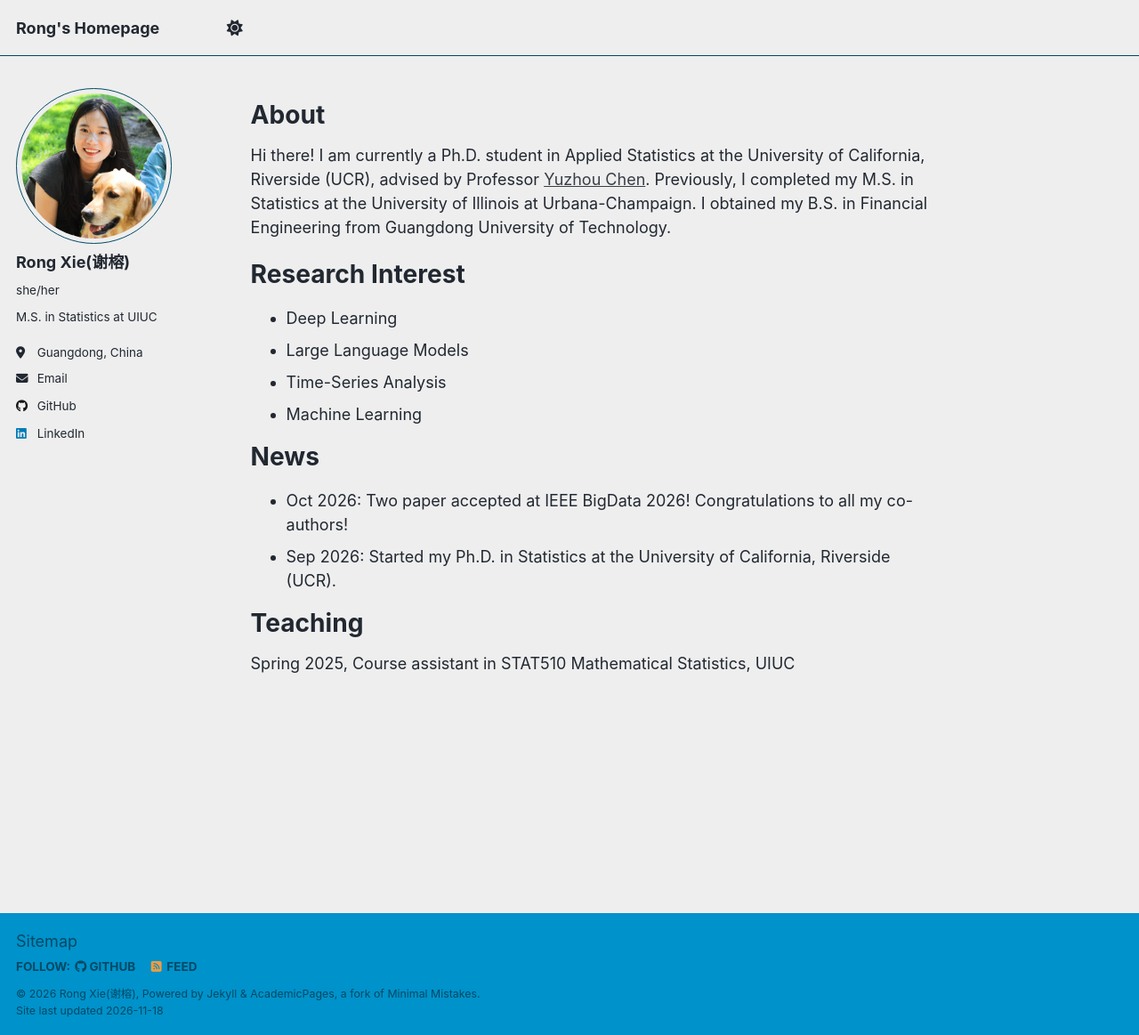
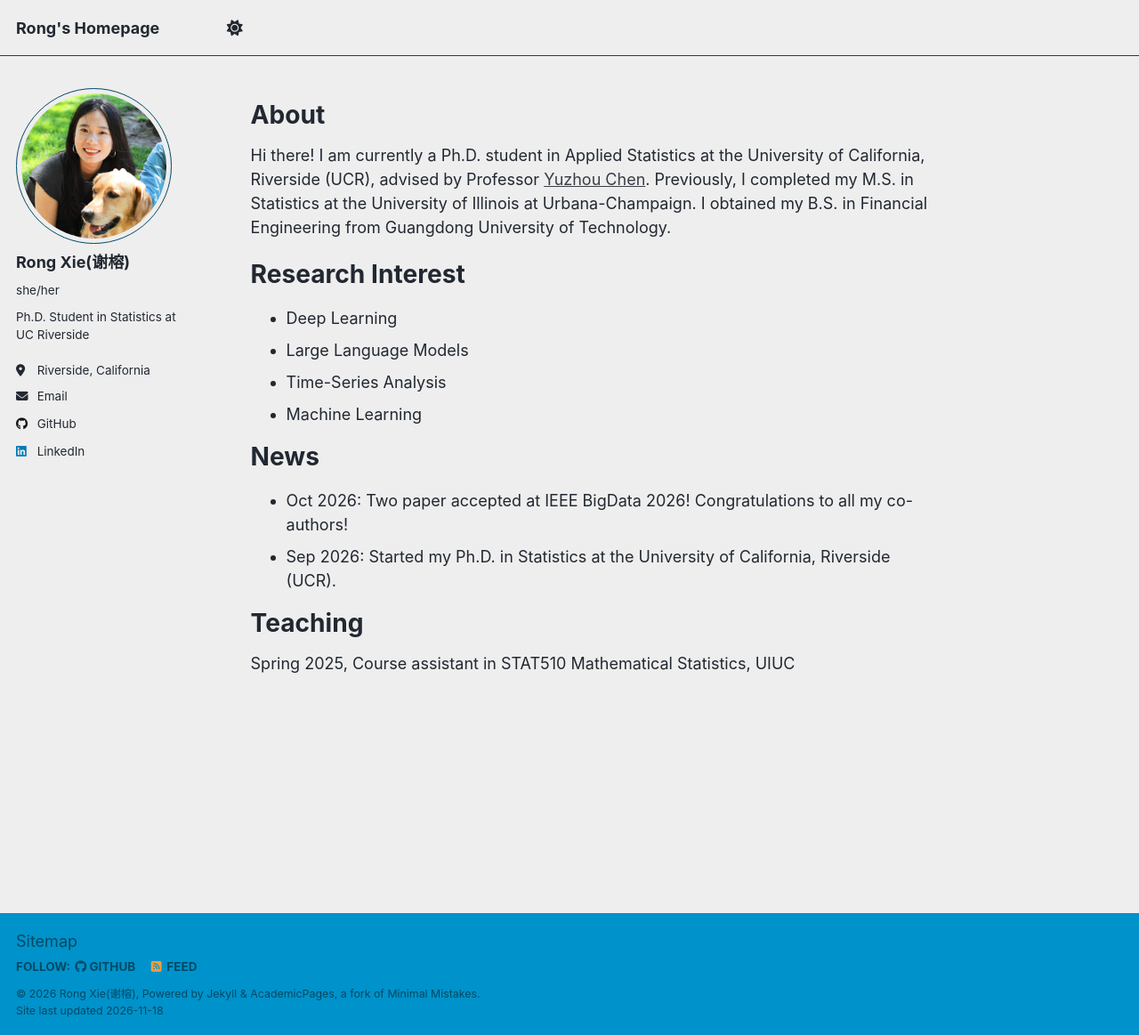
Before and after one commit to roooooog/roooooog.github.io, a Jekyll site: the page built from _pages/about.md, in a window 1280 px wide and 1163 px high. Shown: the whole window at 89% size. Built offline with Jekyll 4.4.1, drawn with Linux system fonts in a browser that asks for light colours; a script that is not in the unit is left out.

Commit message:
Update bio, location, and email in config

```diff
--- a/_config.yml
+++ b/_config.yml
@@ -26,11 +26,11 @@ author:
   avatar           : "rongxie.jpg"
   name             : "Rong Xie(谢榕)"
   pronouns         : "she/her"
-  bio              : "M.S. in Statistics at UIUC"
-  location         : "Guangdong, China"
+  bio              : "Ph.D. Student in Statistics at UC Riverside"
+  location         : "Riverside, California"
   employer         : #
   uri              : # URL
-  email            : "rongxie3@illinois.edu"
+  email            : "rxie025@ucr.edu"
 
   # Academic websites
   academia         : # URL
```
